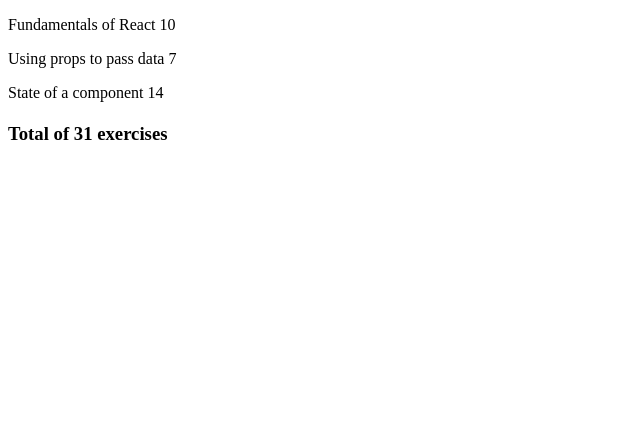
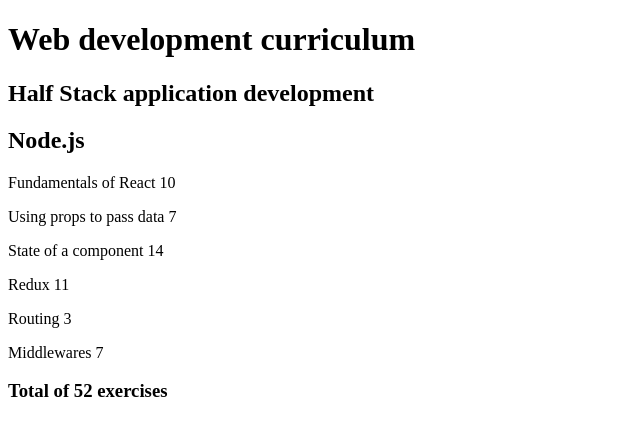
Before and after one commit to FremyCode/FullStackOpen2022, a React (Create React App) app: page / in a window 1280 px wide. Shown: the top 436 px of the page, without its empty margins (0-640 px from the left). Built offline with nearby package versions, Linux system fonts and the light colour scheme.

Commit message:
How to render with ID

```diff
--- a/src/App.js
+++ b/src/App.js
@@ -1,88 +1,121 @@
 import React from "react"
 
 const App = () => {
-  const course = {
+  const courses = [
+    {
       name: "Half Stack application development",
+      id: 1,
       parts: [
         {
           name: "Fundamentals of React",
           exercises: 10,
+          id: 1,
         },
         {
           name: "Using props to pass data",
           exercises: 7,
+          id: 2,
         },
         {
           name: "State of a component",
           exercises: 14,
+          id: 3,
         },
-
+        {
+          name: "Redux",
+          exercises: 11,
+          id: 4,
+        },
       ],
-  }
+    },
+    {
+      name: "Node.js",
+      id: 2,
+      parts: [
+        {
+          name: "Routing",
+          exercises: 3,
+          id: 1,
+        },
+        {
+          name: "Middlewares",
+          exercises: 7,
+          id: 2,
+        },
+      ],
+    },
+  ]
 
   const Course = (props) => {
-
-    const Content = () => {
+    const Content = (props) => {
       const Part = (props) => {
         return (
-          <p>
-            {props.parts.name} {props.parts.exercises}
-          </p>
+          <div>
+            {courses.map((course) =>
+              (course.parts.map((part) =>
+                (<p key={part.id}>{part.name} {part.exercises}</p>))
+              ))}
+          </div>
         )
       }
 
       return (
         <div>
-          <Part parts={course.parts[0]} exercises={course.parts[0].exercises} />
-          <Part parts={course.parts[1]} exercises={course.parts[1].exercises} />
-          <Part parts={course.parts[2]} exercises={course.parts[2].exercises} />
+          <Part/>
         </div>
       )
     }
 
+    const Header = (props) => {
+      /* console.log("Header courses", courses) */
 
-    const Header = (props) => {
       return (
         <div>
-          <h1>{props.course}</h1>
+          {courses.map((course) => (
+            <h2 key={course.id}>{course.name}</h2>
+          ))}
         </div>
       )
     }
 
     const Total = () => {
+      const initialValue = 0
+      console.log("Courses", courses)
+      let partsArray = []
 
-     const initialValue = 0;
-     let partsArray = []
-     for (var i = 0; i < course.parts.length; i++){
-      partsArray[i] = course.parts[i].exercises
+      for (var j = 0; j < courses.length; j++)
+
+      for (var i = 0; i < courses[j].parts.length; i++){
+      partsArray.push(courses[j].parts[i].exercises)
      }
-     console.log(partsArray)
 
-     const sumOfExercises = partsArray.reduce((prevValue, currValue) => prevValue + currValue, initialValue)
+
+
+      const sumOfExercises = partsArray.reduce(
+        (prevValue, currValue) => prevValue + currValue,
+        initialValue
+      )
 
       return (
         <div>
           <h3>Total of {sumOfExercises} exercises</h3>
         </div>
       )
-
     }
-
 
     return (
       <div>
-        <Content/>
-        <Header/>
-        <Total/>
+        <Header course={courses} />
+        <Content parts={courses.parts} />
+        <Total parts={courses.parts} />
       </div>
     )
-
   }
-
 
   return (
     <div>
-      <Course Header={course.name} Content={course.parts} Parts={course.parts} Total={course.parts}/>
+      <h1>Web development curriculum</h1>
+      <Course course={courses}/>
     </div>
   )
 }
```
Lines whose indentation alone changed are shown as unchanged.
